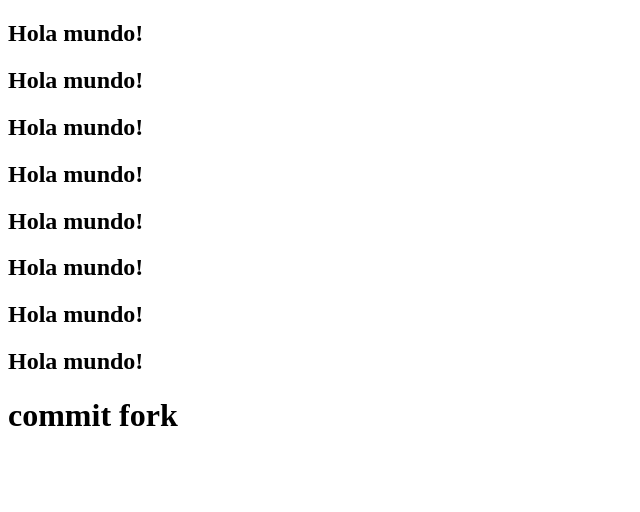
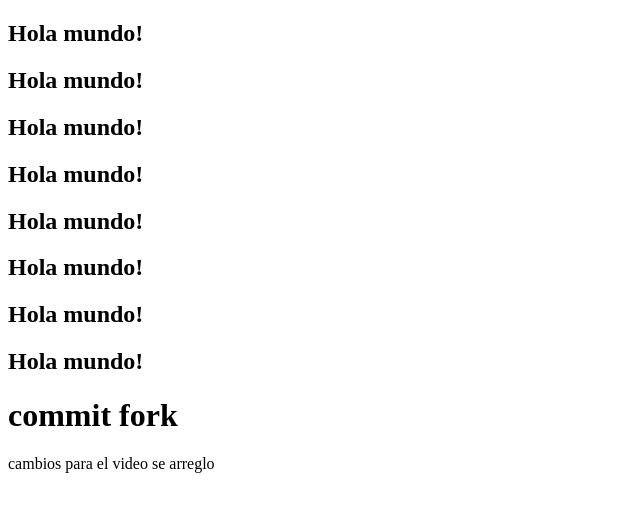
Before and after one commit to chkaren66/pruebaGit, a plain HTML site: page index.html in a window 1280 px wide. Shown: the whole page, without its empty margins (0-640 px from the left). Drawn offline with Linux system fonts and the light colour scheme.

Commit message:
comantario

```diff
--- a/index.html
+++ b/index.html
@@ -17,5 +17,7 @@
     <h2>Hola mundo!</h2>
     <h1>commit fork</h1>
     <!-- comantario del video -->
+    cambios para el video
+    se arreglo
 </body>
 </html>
```
